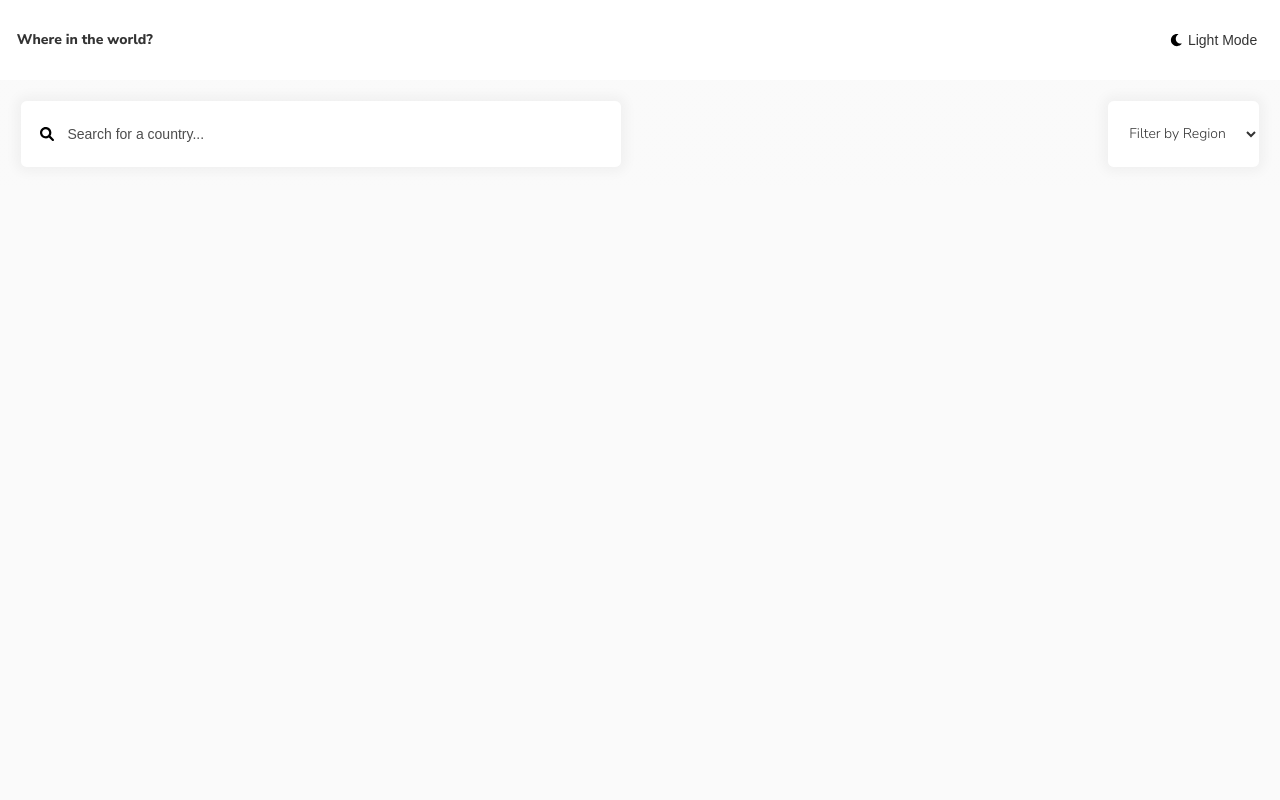
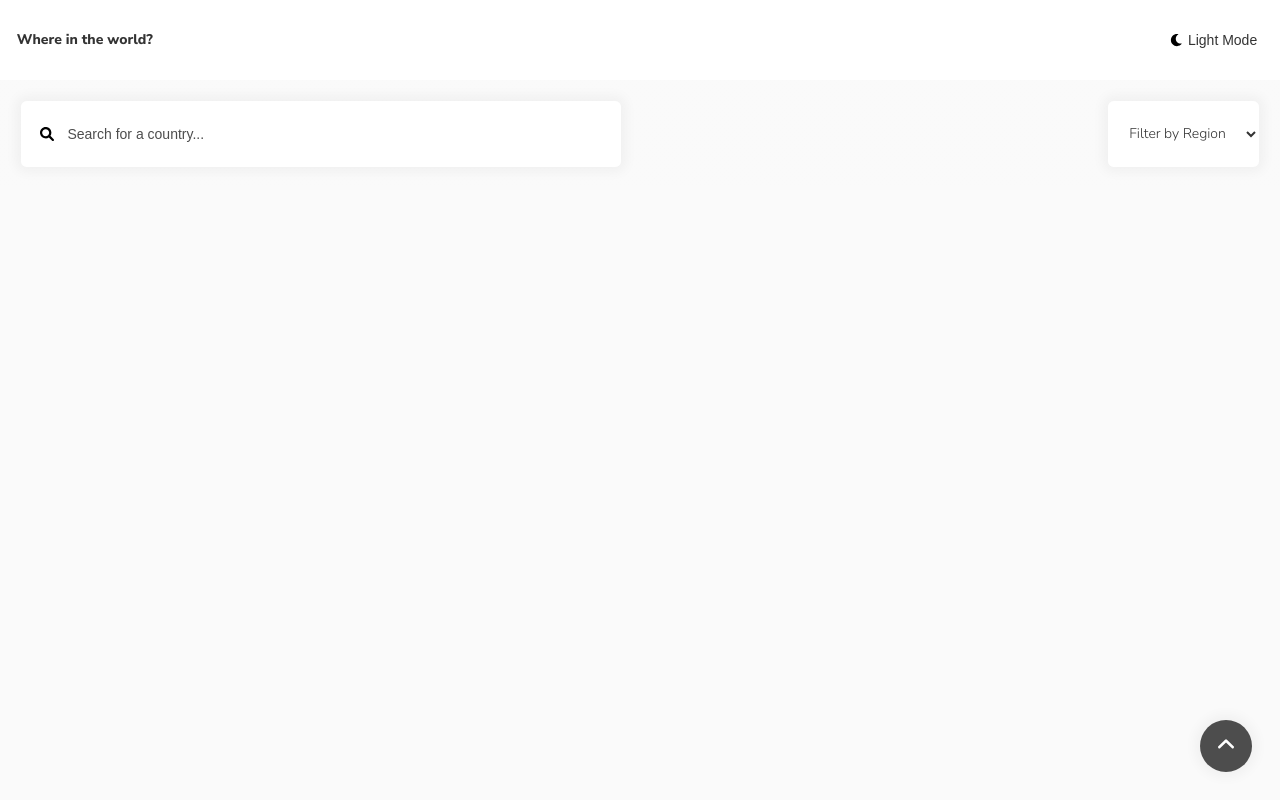
Before and after one commit to andresgrdn/flags-finder-proyect, a plain HTML site: page dist/index.html in a window 1280 px wide. Both pictures are taken after a click on the button "Light Mode". Drawn offline with Linux system fonts and the light colour scheme; no server answers.

Commit message:
Added back to top button

```diff
--- a/dist/index.html
+++ b/dist/index.html
@@ -21,7 +21,7 @@
 </head>
 
 <body>
-  <header class="header-container">
+  <header class="header-container" id="top">
     <h1 class="header__title">Where in the world?</h1>
 
     <button type="button" class="theme-button" id="themeButton">
@@ -53,6 +53,8 @@
     <button class="back-button" id="backButton" type="button"><i class="back-button__icon"></i> Back</button>
 
   </div>
+
+  <a class="back-to-top" href="#top"></a>
 </body>
 
 </html>
--- a/dist/main.css
+++ b/dist/main.css
@@ -16,7 +16,8 @@
 
   --icon-back: url('./icons/arrow_back_white.svg');
   --icon-theme: url('./icons/sun-white.svg');
-  --icon-search: url("./icons/magnifying-glass-white.svg");
+  --icon-search: url('./icons/magnifying-glass-white.svg');
+  --icon-back-to-top: url('./icons/angle-down-black.svg');
 
   --fw-thin: 300;
   --fw-regular: 600;
@@ -72,6 +73,7 @@ button {
   --icon-back: url('./icons/arrow_back_black.svg');
   --icon-theme: url('./icons/moon-black.svg');
   --icon-search: url('./icons/magnifying-glass-black.svg');
+  --icon-back-to-top: url('./icons/angle-down-white.svg');
 }
 
 body {
@@ -300,8 +302,6 @@ body {
   background: no-repeat center/var(--icon-size) var(--icon-back);
 }
 
-.back-button__icon--light {}
-
 .card-details-container {
   padding: var(--inline-pad);
 }
@@ -395,6 +395,31 @@ body {
   box-shadow: var(--border-shadow_hover);
 }
 
+/* Back to top */
+
+.back-to-top {
+  --icon-size: 16px;
+  --area-size: 52px;
+
+  position: fixed;
+  bottom: 2em;
+  right: 2em;
+
+  display: block;
+
+  box-shadow: var(--border-shadow);
+  border-radius: 50%;
+  width: var(--area-size);
+  height: var(--area-size);
+
+  transform: rotateZ(180deg);
+  background: no-repeat center bottom 45% / var(--icon-size) var(--icon-back-to-top) var(--font-color_bg);
+}
+
+.back-to-top:hover {
+  box-shadow: var(--border-shadow_hover);
+}
+
 /* Utils */
 
 .hide {
```
